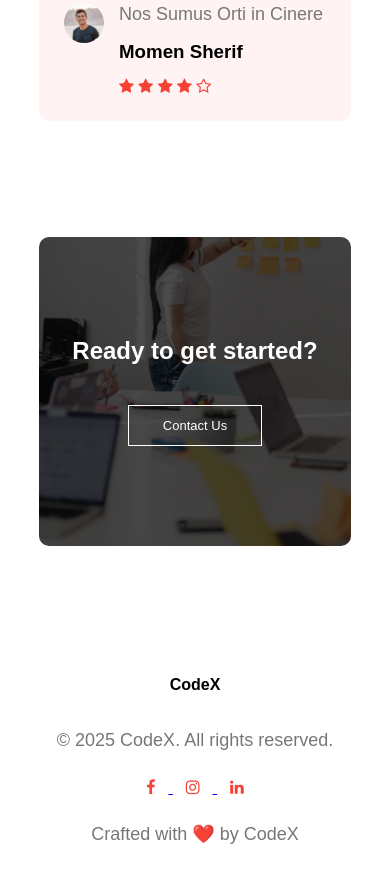
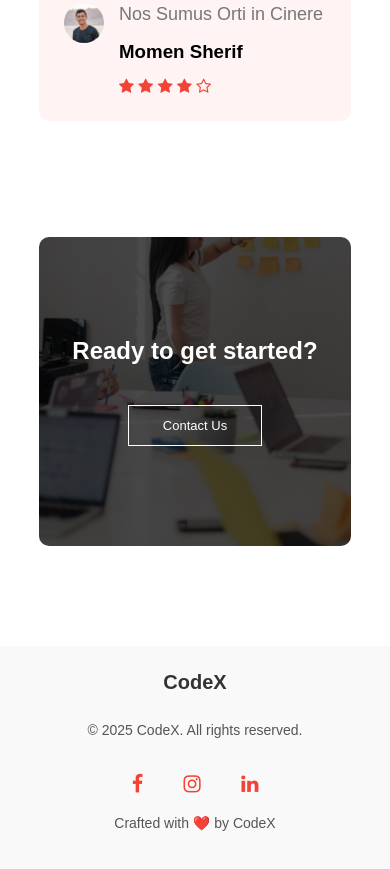
Before and after one commit to MAbdelmoati2025/codingx, a plain HTML site: page About.html in a window 390 px wide. Shown: the part 4651-5520 px from the top of the page. Drawn offline with nearby package versions, Linux system fonts and the light colour scheme.

Commit message:
Update style.css

```diff
--- a/style.css
+++ b/style.css
@@ -354,29 +354,71 @@ opacity: 1;
     }
 
     /*----------footer---------*/
-    .footer{
+.footer {
     width: 100%;
     text-align: center;
     padding: 30px 0;
-    }
-    .footer h4{
-        margin-bottom: 25px;
-        margin-top: 20px;
-        font-weight: 600;
-
+    background-color: #f9f9f9; /* إضافة لون خفيف للخلفية */
 }
 
-    .footer .fa{
-        color: #f44336  ;
-        margin: 0 13px;
+.footer h4 {
+    margin-bottom: 15px;
+    margin-top: 10px;
+    font-weight: 600;
+    font-size: 22px;
+    color: #333;
+}
+
+.footer p {
+    color: #555;
+    font-size: 16px;
+    margin-bottom: 10px;
+}
+
+.footer .social-icons {
+    margin-top: 15px;
+}
+
+.footer .social-icons a {
+    display: inline-block;
+    margin: 0 10px;
+    transition: transform 0.3s ease-in-out;
+}
+
+.footer .fa {
+    color: #f44336;
+    font-size: 24px;
     cursor: pointer;
-        padding: 18px 0;
+    padding: 10px;
+    transition: color 0.3s ease-in-out;
 }
-    @media(max-width: 700px){
-        .footer{
-            padding: 10px 0;
+
+/* تأثير عند تمرير الماوس */
+.footer .social-icons a:hover {
+    transform: scale(1.2);
+}
+
+.footer .fa:hover {
+    color: #d32f2f;
+}
+
+/* تحسين الاستجابة على الشاشات الصغيرة */
+@media (max-width: 700px) {
+    .footer {
+        padding: 15px 0;
+    }
+    .footer h4 {
+        font-size: 20px;
+    }
+    .footer p {
+        font-size: 14px;
+    }
+    .footer .fa {
+        font-size: 20px;
+        padding: 8px;
     }
 }
+
 
 
     /*----------About us----------*/
```
Lines whose indentation alone changed are shown as unchanged.
